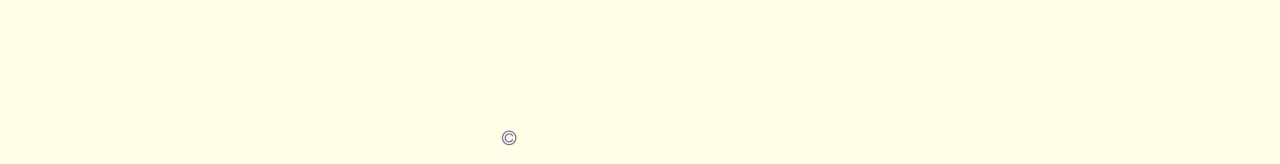
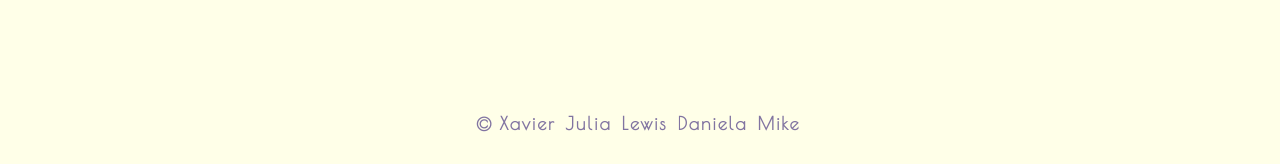
Before and after one commit to x64515/weddings, a React (Create React App) app in the folder client/: page /weddingdetails in a window 1280 px wide. Shown: the part 647-811 px from the top of the page. Built offline with nearby package versions, Linux system fonts and the light colour scheme; no server answers.

Commit message:
git hub links added to footer styling changed

```diff
--- a/client/src/components/Footer/index.js
+++ b/client/src/components/Footer/index.js
@@ -3,13 +3,13 @@ import React from "react";
 const Footer = () => {
   return (
     <footer className="footer-wrapper">
-      <div className="copy">
-        &copy;
+      <div className="copy">&copy;</div>
+      <div className="developers">
         <a href="http://github.com/x64515">Xavier</a>
-        <a href="http://github.com/">Julia</a>
-        <a href="http://github.com/">Lewis</a>
+        <a href="http://github.com/j9321">Julia</a>
+        <a href="http://github.com/gocus10">Lewis</a>
         <a href="http://github.com/daniela-93">Daniela</a>
-        <a href="http://github.com/">Mike</a>
+        <a href="http://github.com/freklescherokee">Mike</a>
       </div>
     </footer>
   );
--- a/client/src/index.css
+++ b/client/src/index.css
@@ -280,12 +280,12 @@ button {
 
 /* FOOTER STYLES */
 .copy {
-  margin: 15px
+  margin: 1px
 }
 
 .footer-wrapper {
   display: flex;
-  align-items: center;
+  align-items: left;
   justify-content: center;
   text-align: center;
   padding-top: 40px;
@@ -402,3 +402,8 @@ textarea {
   margin-bottom: 50px;
   cursor: pointer;
 }
+.developers a {
+ color:var(--dark);
+ text-align: inherit;
+ margin: 25px 5px 5px 5px
+}
```
